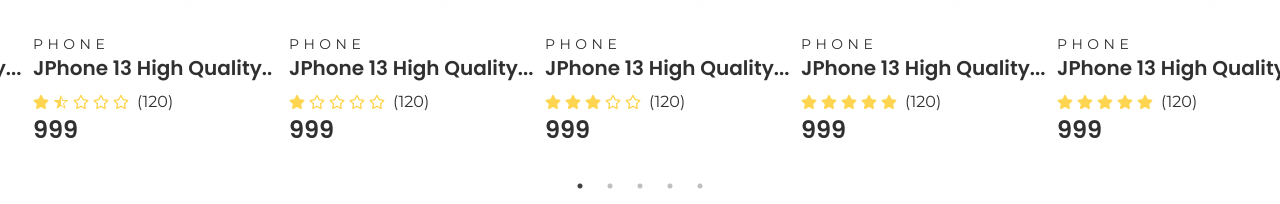
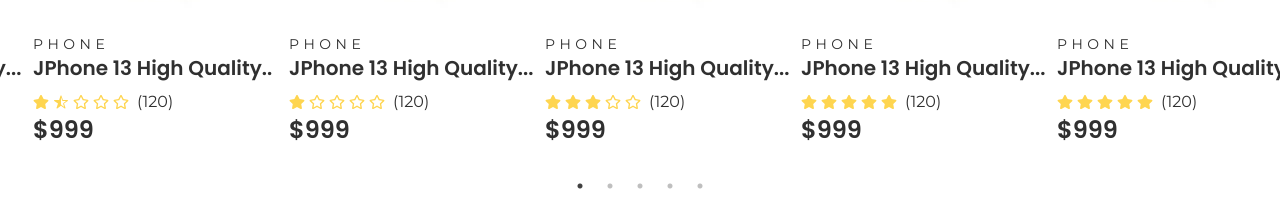
Before and after one commit to mamudulislam/E-shop, a React (Vite) app: page / in a window 1280 px wide. Shown: the part 1307-1511 px from the top of the page. Built offline with nearby package versions, Linux system fonts and the light colour scheme.

Commit message:
dollar add

```diff
--- a/src/Golobalcomponentes/ProductCard/ProductCard.jsx
+++ b/src/Golobalcomponentes/ProductCard/ProductCard.jsx
@@ -66,7 +66,7 @@ const ProductCard = ({ image, pCatagori, pName, rate, totalrating, price, pdisco
                 </div>
                 <div>
                     <p className='font-Poppins text-2xl font-semibold text-black01 group-hover:text-orange transition-all ease-linear duration-100'>
-                        {gotDiscounty(price, pdiscout)}
+                        ${gotDiscounty(price, pdiscout)}
                     </p>
                 </div>
             </div>
```
